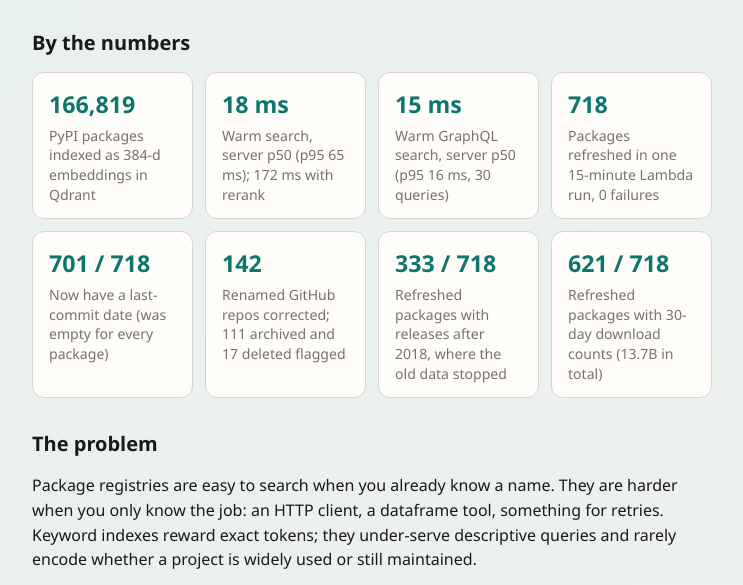
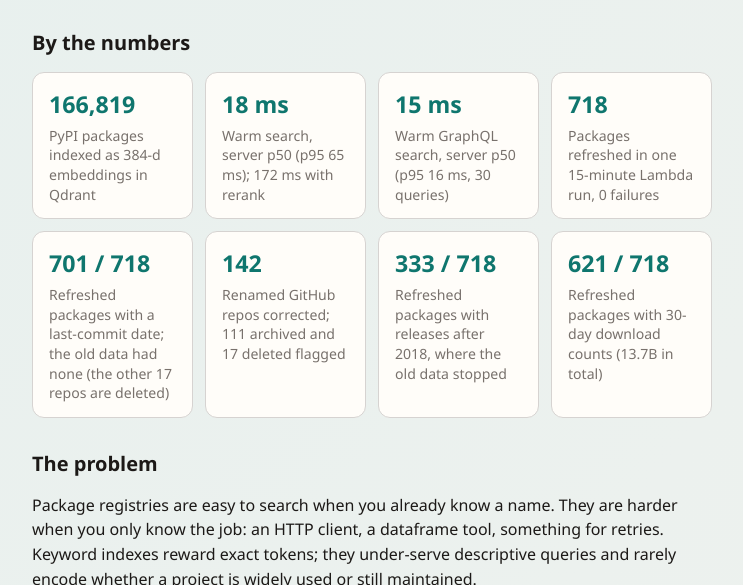
Before and after one commit to kanchana123/sarr-recommendation-api, a website built with Vite: page frontend/about.html in a window 1280 px wide. Shown: the part 198-783 px from the top of the page, without its empty margins (268-1011 px from the left). Built offline with nearby package versions, Linux system fonts and the light colour scheme.

Commit message:
Clarify the last-commit metric applies to refreshed packages only

```diff
--- a/frontend/about.html
+++ b/frontend/about.html
@@ -48,7 +48,7 @@
             </li>
             <li class="metric">
               <span class="metric-value">701 / 718</span>
-              <span class="metric-label">Now have a last-commit date (was empty for every package)</span>
+              <span class="metric-label">Refreshed packages with a last-commit date; the old data had none (the other 17 repos are deleted)</span>
             </li>
             <li class="metric">
               <span class="metric-value">142</span>
```
Also changed, not shown: README.md.
